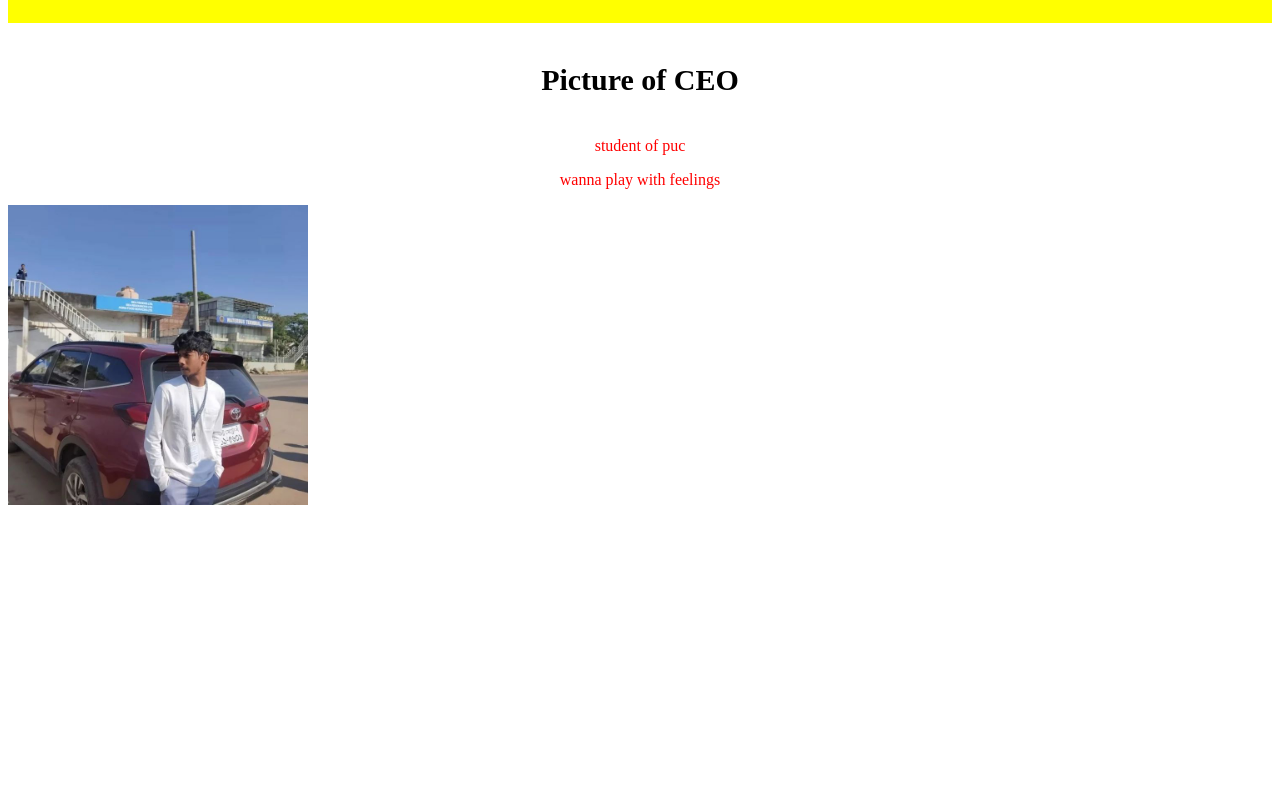
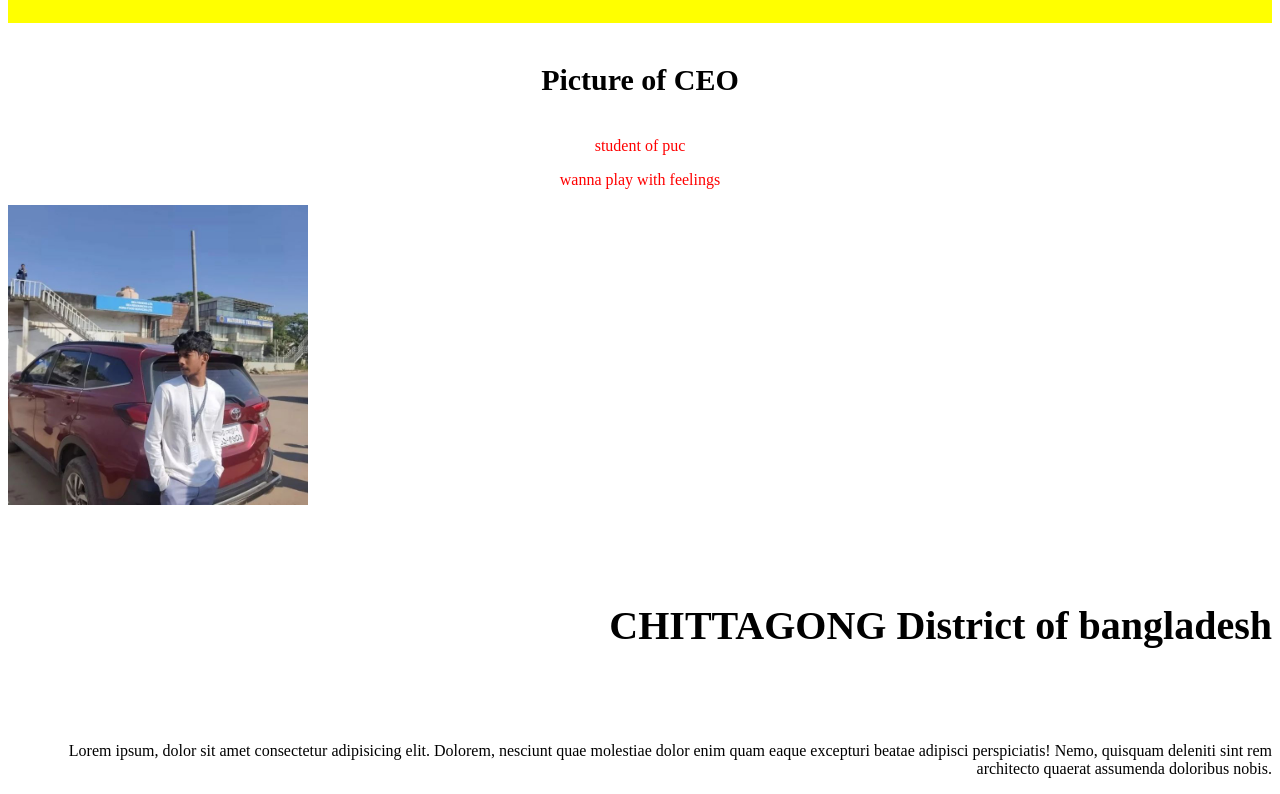
Before and after one commit to akashchy23/my-second-github-repo, a plain HTML site: page index.html in a window 1280 px wide. Shown: the part 770-1564 px from the top of the page. Before the commit the page ends 1287 px from the top, so only its background shows below. Drawn offline with Linux system fonts and the light colour scheme.

Commit message:
add new thing

```diff
--- a/index.html
+++ b/index.html
@@ -31,5 +31,7 @@
     <p class="mariha">student of puc</p>
     <p class="mariha">wanna play with feelings</p>
     <img  src="zain.jpg" alt="">
+    <h6 id="maariha"> CHITTAGONG District of bangladesh</h6>
+    <P style="text-align: right;">Lorem ipsum, dolor sit amet consectetur adipisicing elit. Dolorem, nesciunt quae molestiae dolor enim quam eaque excepturi beatae adipisci perspiciatis! Nemo, quisquam deleniti sint rem architecto quaerat assumenda doloribus nobis.</P>
 </body>
 </html>
--- a/styles1/blogs.css
+++ b/styles1/blogs.css
@@ -25,3 +25,8 @@ h4{
     text-align: center;
     color: red;
 }
+#maariha{
+    text-align: right;
+    color: black;
+    font-size: 40px;
+}
```
